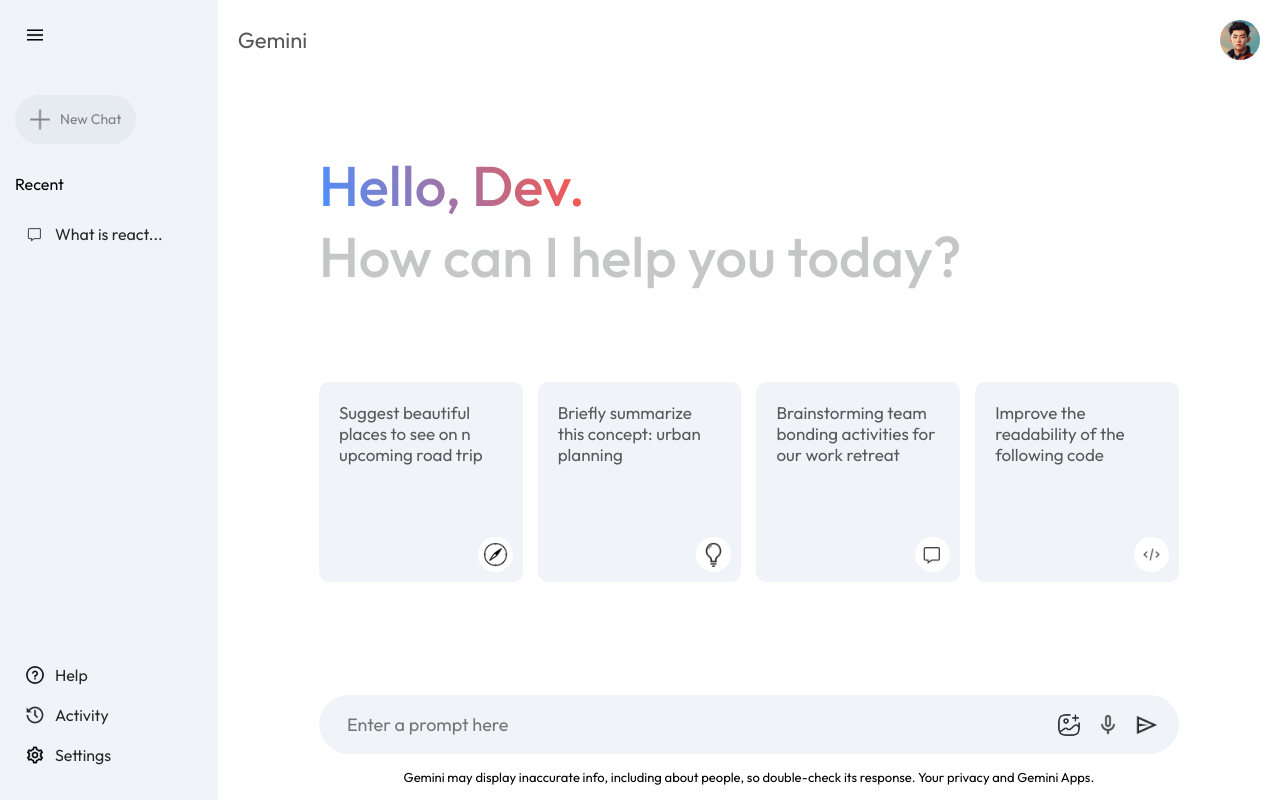
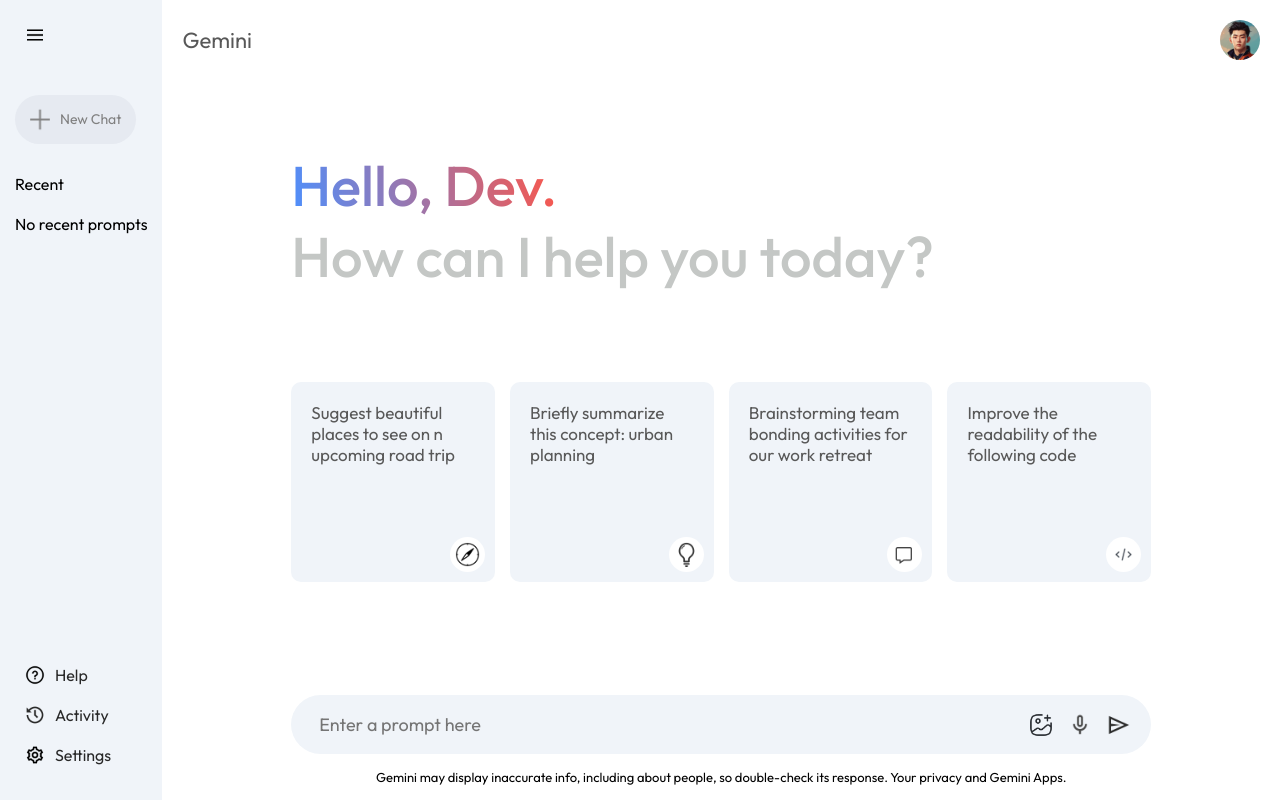
Before and after one commit to iishu/Gemini-Clone, a React (Vite) app: page / in a window 1280 px wide. Both pictures are taken after a click on the picture 35 px from the left and 35 px from the top of the page. Built offline with nearby package versions, Linux system fonts and the light colour scheme.

Commit message:
added recent element to the sidebar

```diff
--- a/src/Context/Context.jsx
+++ b/src/Context/Context.jsx
@@ -21,6 +21,7 @@
         setLoadings(true)
         setShowResult(true)
         setRecentPrompt(input)
+        setPrevPrompt(prev=>[...prev,input])
         const response=await runChat(input)
         let responseArray=response.split("**")
         let newResponse;
--- a/src/components/Sidebar/Sidebar.jsx
+++ b/src/components/Sidebar/Sidebar.jsx
@@ -1,39 +1,59 @@
-import React, { useState } from "react";
+import React, { useContext, useState } from "react";
 import "./Sidebar.css";
 import { assets } from "../../assets/assets";
+import { Context } from "../../Context/Context";
+
 const Sidebar = () => {
   const [extended, setExtended] = useState(false);
+  const { prevPrompts } = useContext(Context); // Check if prevPrompts exists
+
   return (
     <div className="sidebar">
       <div className="top">
-        <img  onClick={() =>setExtended(prev=>!prev)}className="menu" src={assets.menu_icon} alt="" />
+        {/* Toggle Sidebar */}
+        <img
+          onClick={() => setExtended((prev) => !prev)}
+          className="menu"
+          src={assets.menu_icon}
+          alt="menu"
+        />
+        {/* New Chat Button */}
         <div className="new-chat">
-          <img src={assets.plus_icon} alt="" />
+          <img src={assets.plus_icon} alt="plus icon" />
           {extended ? <p>New Chat</p> : null}
         </div>
+
+        {/* Recent Prompts Section */}
         {extended ? (
           <div className="recent">
             <p className="recent-title">Recent</p>
-            <div className="recent-entry">
-              <img src={assets.message_icon} alt="" />
-              <p>What is react...</p>
-            </div>
+            {(prevPrompts && prevPrompts.length > 0) ? (
+              prevPrompts.map((item, index) => (
+                <div className="recent-entry" key={index}>
+                  <img src={assets.message_icon} alt="message icon" />
+                  <p>{item}...</p>
+                </div>
+              ))
+            ) : (
+              <p>No recent prompts</p> // Fallback message if no prompts exist
+            )}
           </div>
         ) : null}
       </div>
+
+      {/* Bottom Section */}
       <div className="bottom">
         <div className="bottom-item recent-entry">
-          <img src={assets.question_icon} alt="" />
-          {extended?
-          <p>Help</p>:null}
+          <img src={assets.question_icon} alt="help icon" />
+          {extended ? <p>Help</p> : null}
         </div>
         <div className="bottom-item recent-entry">
-          <img src={assets.history_icon} alt="" />
-          {extended? <p>Activity</p>:null}
+          <img src={assets.history_icon} alt="history icon" />
+          {extended ? <p>Activity</p> : null}
         </div>
         <div className="bottom-item recent-entry">
-          <img src={assets.setting_icon} alt="" />
-          {extended? <p>Settings</p>:null}
+          <img src={assets.setting_icon} alt="settings icon" />
+          {extended ? <p>Settings</p> : null}
         </div>
       </div>
     </div>
```
